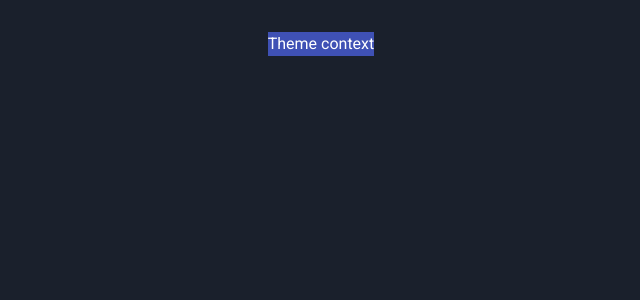
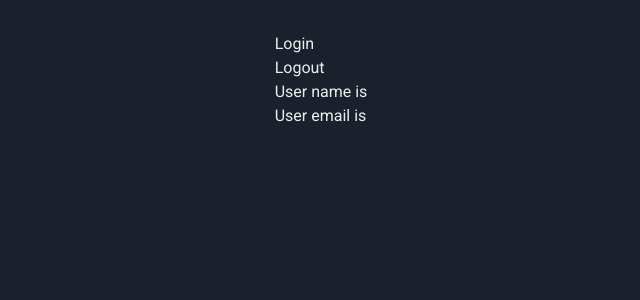
Before and after one commit to PauloDev13/template-next-typescript-eslint-prettier-chakra-ui, a Next.js app: page / in a window 1280 px wide. Shown: the top 300 px of the page, without its empty margins (319-959 px from the left). Built offline with nearby package versions, Linux system fonts and the light colour scheme.

Commit message:
useContext Future Value

```diff
--- /dev/null
+++ b/src/components/context/User.tsx
@@ -0,0 +1,34 @@
+import { useContext } from 'react';
+
+import { UserContext } from '~/components/context/UserContext';
+
+interface UserProps {
+  name: string;
+  email: string;
+}
+
+type Props = UserProps;
+
+export const User = () => {
+  const userContext = useContext(UserContext);
+
+  const handleLogin = () => {
+    userContext.setUser({
+      name: 'Paulo',
+      email: 'prmorais@gmail.com',
+    });
+  };
+  const handleLogout = () => {
+    userContext.setUser({} as Props);
+  };
+
+  return (
+    <div>
+      <button onClick={handleLogin}>Login</button>
+      <br />
+      <button onClick={handleLogout}>Logout</button>
+      <div>User name is {userContext.user.name}</div>
+      <div>User email is {userContext.user.email}</div>
+    </div>
+  );
+};
--- /dev/null
+++ b/src/components/context/UserContext.tsx
@@ -0,0 +1,29 @@
+import { createContext, useState } from 'react';
+
+interface IUser {
+  name: string;
+  email: string;
+}
+
+type TUser = IUser;
+
+type TUserContext = {
+  user: IUser;
+  setUser: React.Dispatch<React.SetStateAction<TUser>>;
+};
+
+type UserContextProviderProps = {
+  children: React.ReactNode;
+};
+
+export const UserContext = createContext({} as TUserContext);
+
+export const UserContextProvider = ({ children }: UserContextProviderProps) => {
+  const [user, setUser] = useState({} as TUser);
+  return (
+    <UserContext.Provider value={{ user, setUser }}>
+      {' '}
+      {children}
+    </UserContext.Provider>
+  );
+};
--- a/src/pages/index.tsx
+++ b/src/pages/index.tsx
@@ -1,7 +1,7 @@
 import type { NextPage } from 'next';
 
-import { Box } from '~/components/context/Box';
-import { ThemeContextProvider } from '~/components/context/ThemeContext';
+import { User } from '~/components/context/User';
+import { UserContextProvider } from '~/components/context/UserContext';
 
 const Home: NextPage = () => {
   return (
@@ -13,9 +13,9 @@
         flexDirection: 'column',
       }}
     >
-      <ThemeContextProvider>
-        <Box />
-      </ThemeContextProvider>
+      <UserContextProvider>
+        <User />
+      </UserContextProvider>
     </div>
   );
 };
```
